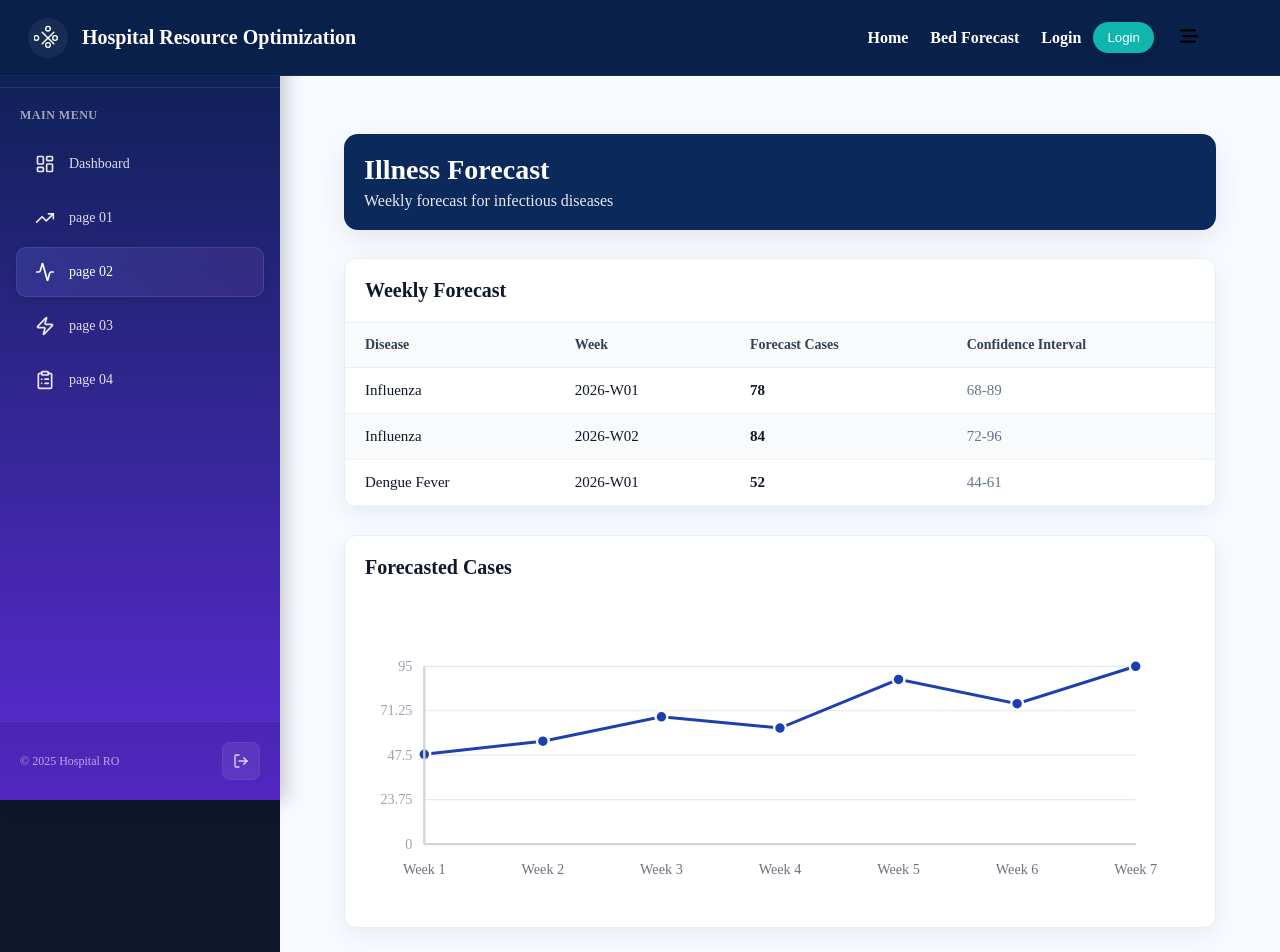
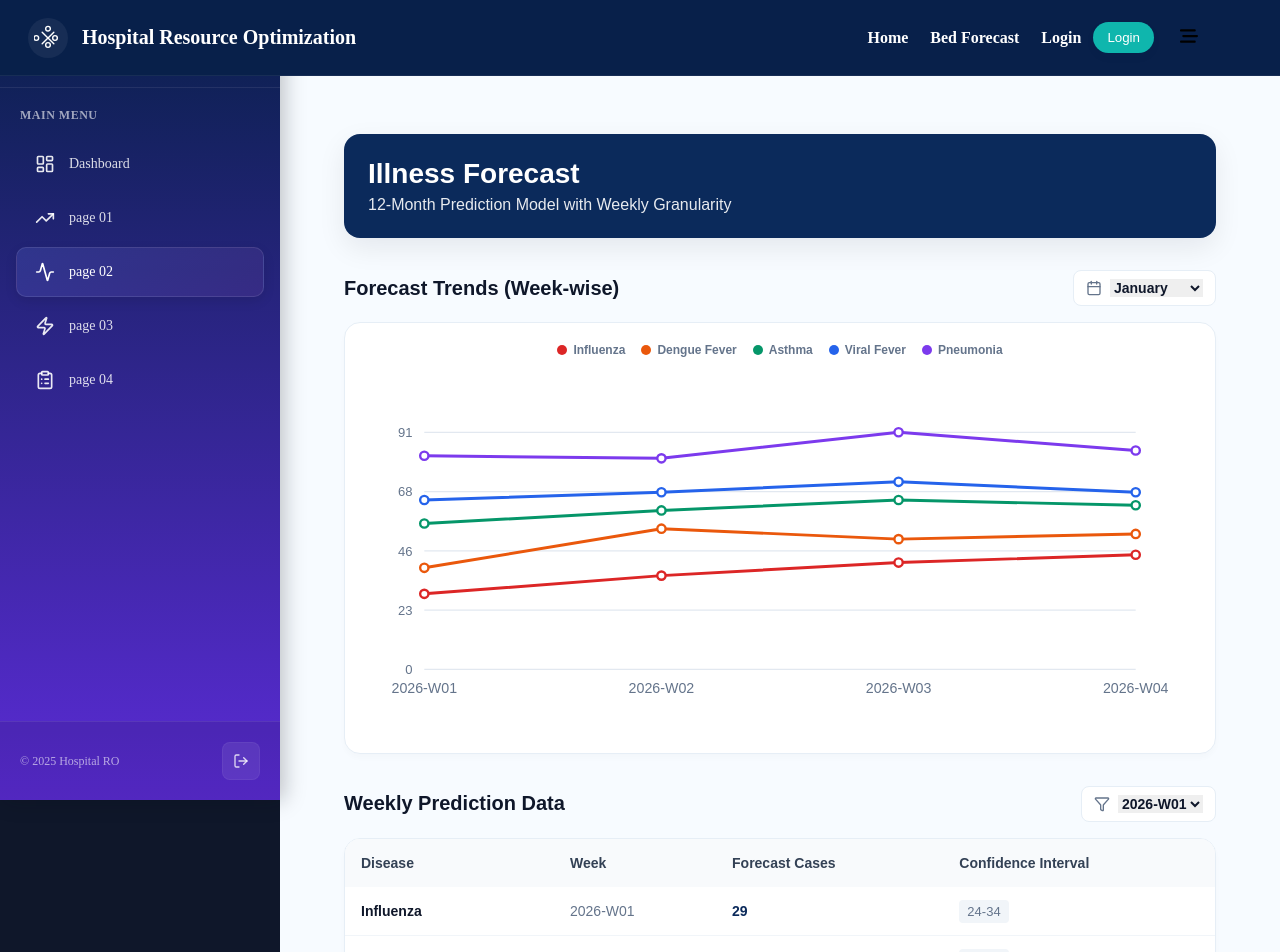
Before and after one commit to Methsan18/Hospital-Resource-Optimization-and-Demand-Forecasting-System, a React (Create React App) app in the folder frontend/: page /illness-forecast in a window 1280 px wide. Shown: the top 952 px of the page. Built offline with nearby package versions, Linux system fonts and the light colour scheme.

Commit message:
Update IllnessForecast.jsx

```diff
--- a/frontend/src/components/Ilness_Injury_forcasting/IllnessForecast.jsx
+++ b/frontend/src/components/Ilness_Injury_forcasting/IllnessForecast.jsx
@@ -1,207 +1,288 @@
-import React from 'react';
+import React, { useState, useMemo } from 'react';
 import Layout from '../Bed_demand_focasting/Layout';
+import { Filter, Calendar } from 'lucide-react';
 
-const IllnessForecast = () => {
-  // Weekly forecast data
-  const weeklyData = [
-    { disease: 'Influenza', week: '2026-W01', forecastCases: 78, confidenceInterval: '68-89' },
-    { disease: 'Influenza', week: '2026-W02', forecastCases: 84, confidenceInterval: '72-96' },
-    { disease: 'Dengue Fever', week: '2026-W01', forecastCases: 52, confidenceInterval: '44-61' },
+/* =========================================================
+   THEME
+========================================================= */
+const theme = {
+  navy: '#0b2a5b',
+  cardBg: '#fff',
+  cardBorder: '#e6eef6',
+  text: '#0f172a',
+  heading: '#334155',
+  muted: '#64748b',
+  grid: '#f1f5f9',
+  shadowLg: '0 10px 28px rgba(2,6,23,0.08)',
+};
+
+/* =========================================================
+   MOCK DATA GENERATOR (12 MONTHS)
+========================================================= */
+const generateYearlyData = () => {
+  const months = [
+    'January', 'February', 'March', 'April', 'May', 'June',
+    'July', 'August', 'September', 'October', 'November', 'December'
   ];
+  const diseases = ['Influenza', 'Dengue Fever', 'Asthma', 'Viral Fever', 'Pneumonia'];
 
-  // Chart data for forecasted cases
-  const chartData = [
-    { week: 'Week 1', cases: 48 },
-    { week: 'Week 2', cases: 55 },
-    { week: 'Week 3', cases: 68 },
-    { week: 'Week 4', cases: 62 },
-    { week: 'Week 5', cases: 88 },
-    { week: 'Week 6', cases: 75 },
-    { week: 'Week 7', cases: 95 },
-  ];
+  let data = [];
+  let weekCounter = 1;
 
-  // SVG Line Chart Component
-  const LineChart = ({ data, width = 700, height = 250 }) => {
+  months.forEach((month, mIndex) => {
+    // Generate 4 weeks per month for simplicity
+    for (let w = 1; w <= 4; w++) {
+      const weekLabel = `2026-W${String(weekCounter).padStart(2, '0')}`;
+
+      diseases.forEach((disease, dIndex) => {
+        // Create some seasonality in the mock numbers
+        const baseCases = 20 + (dIndex * 10); // different base for each disease
+        const seasonalFactor = Math.sin((mIndex + w) * 0.5) * 20; // fluctuation
+        const randomVar = Math.floor(Math.random() * 15);
+        const cases = Math.abs(Math.floor(baseCases + seasonalFactor + randomVar));
+
+        data.push({
+          month: month,
+          week: weekLabel,
+          disease: disease,
+          cases: cases,
+          ci: `${cases - 5}-${cases + 5}`
+        });
+      });
+      weekCounter++;
+    }
+  });
+  return data;
+};
+
+const MASTER_DATA = generateYearlyData();
+
+// Helper: Distinct colors
+const getDistinctColor = (index) => {
+  const colors = ['#dc2626', '#ea580c', '#059669', '#2563eb', '#7c3aed'];
+  return colors[index % colors.length];
+};
+
+/* =========================================================
+   CHART COMPONENT
+========================================================= */
+const LineChart = ({ data, xLabels, width = 700, height = 300 }) => {
   const padding = 50;
   const chartWidth = width - padding * 2;
   const chartHeight = height - padding * 2;
 
-    const maxCases = Math.max(...data.map(d => d.cases));
-    const minCases = 0;
+  const allValues = data.flatMap(d => d.values);
+  const maxVal = Math.max(...allValues, 10);
 
-    const xScale = (i) => padding + (i * chartWidth) / (data.length - 1);
-    const yScale = (cases) => height - padding - (cases / maxCases) * chartHeight;
-
-    const points = data.map((d, i) => `${xScale(i)},${yScale(d.cases)}`).join(' ');
+  const xScale = (i) => padding + (i * chartWidth) / (xLabels.length - 1);
+  const yScale = (val) => height - padding - (val / maxVal) * chartHeight;
 
   return (
-      <svg width="100%" viewBox={`0 0 ${width} ${height}`} style={{ marginTop: 16 }}>
-        {/* Grid lines */}
-        {[0, 25, 50, 75, 100].map((val, i) => {
-          const y = height - padding - (val / 100) * chartHeight;
+    <svg width="100%" viewBox={`0 0 ${width} ${height}`}>
+      {/* Grid & Y-Axis */}
+      {[0, 0.25, 0.5, 0.75, 1].map((t, i) => {
+        const val = Math.round(maxVal * t);
+        const y = height - padding - (t * chartHeight);
         return (
-            <g key={`grid-${i}`}>
-              <line x1={padding} x2={width - padding} y1={y} y2={y} stroke="#e5e7eb" strokeWidth="1" />
-              <text x={padding - 10} y={y + 4} fontSize="12" fill="#9ca3af" textAnchor="end">
-                {(val / 100) * maxCases}
-              </text>
+          <g key={i}>
+            <line x1={padding} x2={width - padding} y1={y} y2={y} stroke="#e2e8f0" />
+            <text x={padding - 10} y={y + 4} fontSize="11" fill={theme.muted} textAnchor="end">{val}</text>
           </g>
         );
       })}
 
-        {/* X-axis labels */}
-        {data.map((d, i) => (
-          <text
-            key={`label-${i}`}
-            x={xScale(i)}
-            y={height - padding + 25}
-            fontSize="12"
-            fill="#6b7280"
-            textAnchor="middle"
-          >
-            {d.week}
+      {/* X-Axis Labels */}
+      {xLabels.map((lbl, i) => (
+        <text key={i} x={xScale(i)} y={height - padding + 20} fontSize="12" fill={theme.muted} textAnchor="middle">
+          {lbl}
         </text>
       ))}
 
-        {/* Line */}
-        <polyline
-          points={points}
-          fill="none"
-          stroke="#1e40af"
-          strokeWidth="3"
-          vectorEffect="non-scaling-stroke"
-        />
+      {/* Lines */}
+      {data.map((series, idx) => {
+        const color = getDistinctColor(idx);
+        const points = series.values.map((v, i) => `${xScale(i)},${yScale(v)}`).join(' ');
 
-        {/* Dots */}
-        {data.map((d, i) => (
-          <circle
-            key={`dot-${i}`}
-            cx={xScale(i)}
-            cy={yScale(d.cases)}
-            r="5"
-            fill="#1e40af"
-            stroke="#fff"
-            strokeWidth="2"
-          />
+        return (
+          <g key={idx}>
+            <polyline points={points} fill="none" stroke={color} strokeWidth="2.5" strokeLinecap="round" strokeLinejoin="round" />
+            {series.values.map((v, i) => (
+              <circle key={i} cx={xScale(i)} cy={yScale(v)} r="3.5" fill="#fff" stroke={color} strokeWidth="2" />
             ))}
-
-        {/* Axes */}
-        <line x1={padding} y1={padding} x2={padding} y2={height - padding} stroke="#d1d5db" strokeWidth="2" />
-        <line x1={padding} y1={height - padding} x2={width - padding} y2={height - padding} stroke="#d1d5db" strokeWidth="2" />
+          </g>
+        );
+      })}
     </svg>
   );
 };
 
+/* =========================================================
+   MAIN COMPONENT
+========================================================= */
+const IllnessForecast = () => {
+  // Default to first month and first week
+  const [selectedMonth, setSelectedMonth] = useState('January');
+  const [selectedWeek, setSelectedWeek] = useState('2026-W01');
+
+  // 1. FILTER CHART DATA BY MONTH
+  const chartData = useMemo(() => {
+    const monthRecords = MASTER_DATA.filter(d => d.month === selectedMonth);
+    const weeksInMonth = [...new Set(monthRecords.map(d => d.week))].sort();
+    const diseases = [...new Set(monthRecords.map(d => d.disease))];
+
+    return {
+      xLabels: weeksInMonth,
+      series: diseases.map(diseaseName => ({
+        name: diseaseName,
+        values: weeksInMonth.map(w => {
+          const rec = monthRecords.find(r => r.week === w && r.disease === diseaseName);
+          return rec ? rec.cases : 0;
+        })
+      }))
+    };
+  }, [selectedMonth]);
+
+  // 2. FILTER TABLE DATA BY WEEK
+  const tableData = useMemo(() => {
+    return MASTER_DATA.filter(d => d.week === selectedWeek);
+  }, [selectedWeek]);
+
+  // Dropdown Options
+  const availableMonths = [
+    'January', 'February', 'March', 'April', 'May', 'June',
+    'July', 'August', 'September', 'October', 'November', 'December'
+  ];
+
+  // Available weeks should be filtered based on the selected month (Optional UX improvement)
+  // For now, let's show all weeks to match your request "filter the week"
+  const availableWeeks = [...new Set(MASTER_DATA.map(d => d.week))].sort();
+
   return (
     <Layout activePage="Forecast">
-      <div style={{ padding: 28, maxWidth: 1100, margin: '24px auto', color: '#0f172a' }}>
+      <div style={{ padding: 28, maxWidth: 1000, margin: '24px auto', color: theme.text, fontFamily: 'sans-serif' }}>
 
         {/* Header */}
         <div style={{
-          background: '#0b2a5b',
+          background: theme.navy,
           color: '#fff',
-          padding: 20,
-          borderRadius: 14,
-          marginBottom: 28,
-          boxShadow: '0 10px 28px rgba(2,6,23,0.08)'
+          padding: 24,
+          borderRadius: 16,
+          marginBottom: 32,
+          boxShadow: theme.shadowLg
         }}>
           <h1 style={{ fontSize: 28, fontWeight: 800, margin: 0 }}>Illness Forecast</h1>
-          <p style={{ margin: 0, marginTop: 6, opacity: 0.9 }}>Weekly forecast for infectious diseases</p>
+          <p style={{ margin: '6px 0 0 0', opacity: 0.9 }}>12-Month Prediction Model with Weekly Granularity</p>
         </div>
 
-        {/* Weekly Forecast Table */}
+        {/* CHART SECTION (12 Month Filter) */}
+        <div style={{ marginBottom: 32 }}>
+          <div style={{ display: 'flex', justifyContent: 'space-between', alignItems: 'center', marginBottom: 16 }}>
+            <h2 style={{ fontSize: 20, fontWeight: 700, margin: 0 }}>Forecast Trends (Week-wise)</h2>
+
+            <div style={{
+              display: 'flex',
+              alignItems: 'center',
+              background: '#fff',
+              border: `1px solid ${theme.cardBorder}`,
+              borderRadius: 8,
+              padding: '8px 12px'
+            }}>
+              <Calendar size={16} color={theme.muted} style={{ marginRight: 8 }} />
+              <select
+                value={selectedMonth}
+                onChange={(e) => setSelectedMonth(e.target.value)}
+                style={{ border: 'none', outline: 'none', fontSize: 14, fontWeight: 600, color: theme.text, cursor: 'pointer' }}
+              >
+                {availableMonths.map(m => <option key={m} value={m}>{m}</option>)}
+              </select>
+            </div>
+          </div>
+
           <div style={{
             background: '#fff',
-          borderRadius: 12,
-          border: '1px solid #e6eef6',
-          boxShadow: '0 8px 24px rgba(2,6,23,0.06)',
-          marginBottom: 28,
-          overflow: 'hidden'
+            borderRadius: 16,
+            border: `1px solid ${theme.cardBorder}`,
+            padding: 20,
+            boxShadow: '0 4px 6px rgba(0,0,0,0.02)'
           }}>
-          <div style={{ padding: 20, borderBottom: '1px solid #e6eef6' }}>
-            <h2 style={{ margin: 0, fontSize: 20, fontWeight: 700, color: '#0f172a' }}>Weekly Forecast</h2>
+            {/* Dynamic Legend */}
+            <div style={{ display: 'flex', gap: 16, marginBottom: 16, flexWrap: 'wrap', justifyContent: 'center' }}>
+              {chartData.series.map((s, i) => (
+                <div key={s.name} style={{ display: 'flex', alignItems: 'center', gap: 6 }}>
+                  <span style={{ width: 10, height: 10, borderRadius: '50%', background: getDistinctColor(i) }}></span>
+                  <span style={{ fontSize: 12, fontWeight: 600, color: theme.muted }}>{s.name}</span>
+                </div>
+              ))}
             </div>
 
+            <LineChart data={chartData.series} xLabels={chartData.xLabels} />
+          </div>
+        </div>
+
+        {/* TABLE SECTION (All Weeks Filter) */}
+        <div>
+          <div style={{ display: 'flex', justifyContent: 'space-between', alignItems: 'center', marginBottom: 16 }}>
+            <h2 style={{ fontSize: 20, fontWeight: 700, margin: 0 }}>Weekly Prediction Data</h2>
+
+            <div style={{
+              display: 'flex',
+              alignItems: 'center',
+              background: '#fff',
+              border: `1px solid ${theme.cardBorder}`,
+              borderRadius: 8,
+              padding: '8px 12px'
+            }}>
+              <Filter size={16} color={theme.muted} style={{ marginRight: 8 }} />
+              <select
+                value={selectedWeek}
+                onChange={(e) => setSelectedWeek(e.target.value)}
+                style={{ border: 'none', outline: 'none', fontSize: 14, fontWeight: 600, color: theme.text, cursor: 'pointer' }}
+              >
+                {availableWeeks.map(w => <option key={w} value={w}>{w}</option>)}
+              </select>
+            </div>
+          </div>
+
+          <div style={{
+            background: '#fff',
+            borderRadius: 16,
+            border: `1px solid ${theme.cardBorder}`,
+            overflow: 'hidden',
+            boxShadow: '0 4px 6px rgba(0,0,0,0.02)'
+          }}>
             <table style={{ width: '100%', borderCollapse: 'collapse' }}>
-            <thead>
-              <tr style={{ background: '#f8fafc', borderBottom: '1px solid #e6eef6' }}>
-                <th style={{
-                  padding: '14px 20px',
-                  textAlign: 'left',
-                  fontSize: 14,
-                  fontWeight: 700,
-                  color: '#334155'
-                }}>
-                  Disease
-                </th>
-                <th style={{
-                  padding: '14px 20px',
-                  textAlign: 'left',
-                  fontSize: 14,
-                  fontWeight: 700,
-                  color: '#334155'
-                }}>
-                  Week
-                </th>
-                <th style={{
-                  padding: '14px 20px',
-                  textAlign: 'left',
-                  fontSize: 14,
-                  fontWeight: 700,
-                  color: '#334155'
-                }}>
-                  Forecast Cases
-                </th>
-                <th style={{
-                  padding: '14px 20px',
-                  textAlign: 'left',
-                  fontSize: 14,
-                  fontWeight: 700,
-                  color: '#334155'
-                }}>
-                  Confidence Interval
-                </th>
+              <thead style={{ background: '#f8fafc' }}>
+                <tr>
+                  <th style={{ padding: '16px', textAlign: 'left', fontSize: 14, fontWeight: 700, color: theme.heading }}>Disease</th>
+                  <th style={{ padding: '16px', textAlign: 'left', fontSize: 14, fontWeight: 700, color: theme.heading }}>Week</th>
+                  <th style={{ padding: '16px', textAlign: 'left', fontSize: 14, fontWeight: 700, color: theme.heading }}>Forecast Cases</th>
+                  <th style={{ padding: '16px', textAlign: 'left', fontSize: 14, fontWeight: 700, color: theme.heading }}>Confidence Interval</th>
                 </tr>
               </thead>
               <tbody>
-              {weeklyData.map((row, idx) => (
-                <tr
-                  key={idx}
-                  style={{
-                    borderBottom: idx < weeklyData.length - 1 ? '1px solid #e6eef6' : 'none',
-                    background: idx % 2 === 0 ? '#fff' : '#f8fafc'
-                  }}
-                >
-                  <td style={{ padding: '14px 20px', fontSize: 15, color: '#0f172a', fontWeight: 500 }}>
-                    {row.disease}
-                  </td>
-                  <td style={{ padding: '14px 20px', fontSize: 15, color: '#0f172a' }}>
-                    {row.week}
-                  </td>
-                  <td style={{ padding: '14px 20px', fontSize: 15, color: '#0f172a', fontWeight: 600 }}>
-                    {row.forecastCases}
-                  </td>
-                  <td style={{ padding: '14px 20px', fontSize: 15, color: '#64748b' }}>
-                    {row.confidenceInterval}
+                {tableData.length > 0 ? (
+                  tableData.map((row, idx) => (
+                    <tr key={idx} style={{ borderBottom: '1px solid #f1f5f9' }}>
+                      <td style={{ padding: '16px', fontWeight: 600 }}>{row.disease}</td>
+                      <td style={{ padding: '16px', color: theme.muted }}>{row.week}</td>
+                      <td style={{ padding: '16px', fontWeight: 700, color: theme.navy }}>{row.cases}</td>
+                      <td style={{ padding: '16px' }}>
+                        <span style={{ background: '#f1f5f9', padding: '4px 8px', borderRadius: 4, fontSize: 13, color: theme.muted }}>
+                          {row.ci}
+                        </span>
                       </td>
                     </tr>
-              ))}
+                  ))
+                ) : (
+                  <tr>
+                    <td colSpan="4" style={{ padding: 20, textAlign: 'center', color: theme.muted }}>
+                      No data available for this week.
+                    </td>
+                  </tr>
+                )}
               </tbody>
             </table>
           </div>
-
-        {/* Forecasted Cases Chart */}
-        <div style={{
-          background: '#fff',
-          borderRadius: 12,
-          border: '1px solid #e6eef6',
-          boxShadow: '0 8px 24px rgba(2,6,23,0.06)',
-          padding: 20
-        }}>
-          <h2 style={{ margin: '0 0 12px 0', fontSize: 20, fontWeight: 700, color: '#0f172a' }}>
-            Forecasted Cases
-          </h2>
-          <LineChart data={chartData} />
         </div>
 
       </div>
```
Lines whose indentation alone changed are shown as unchanged.
